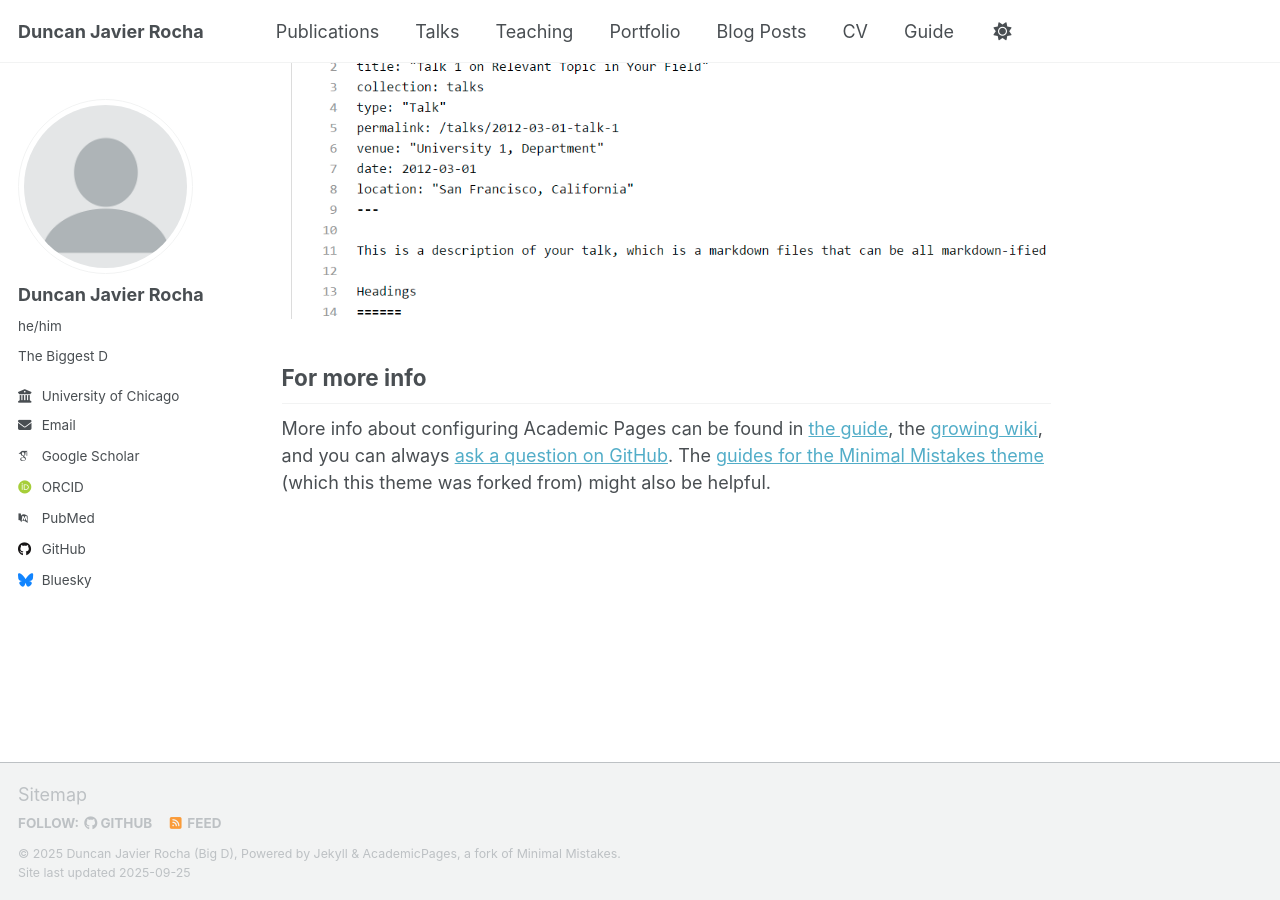
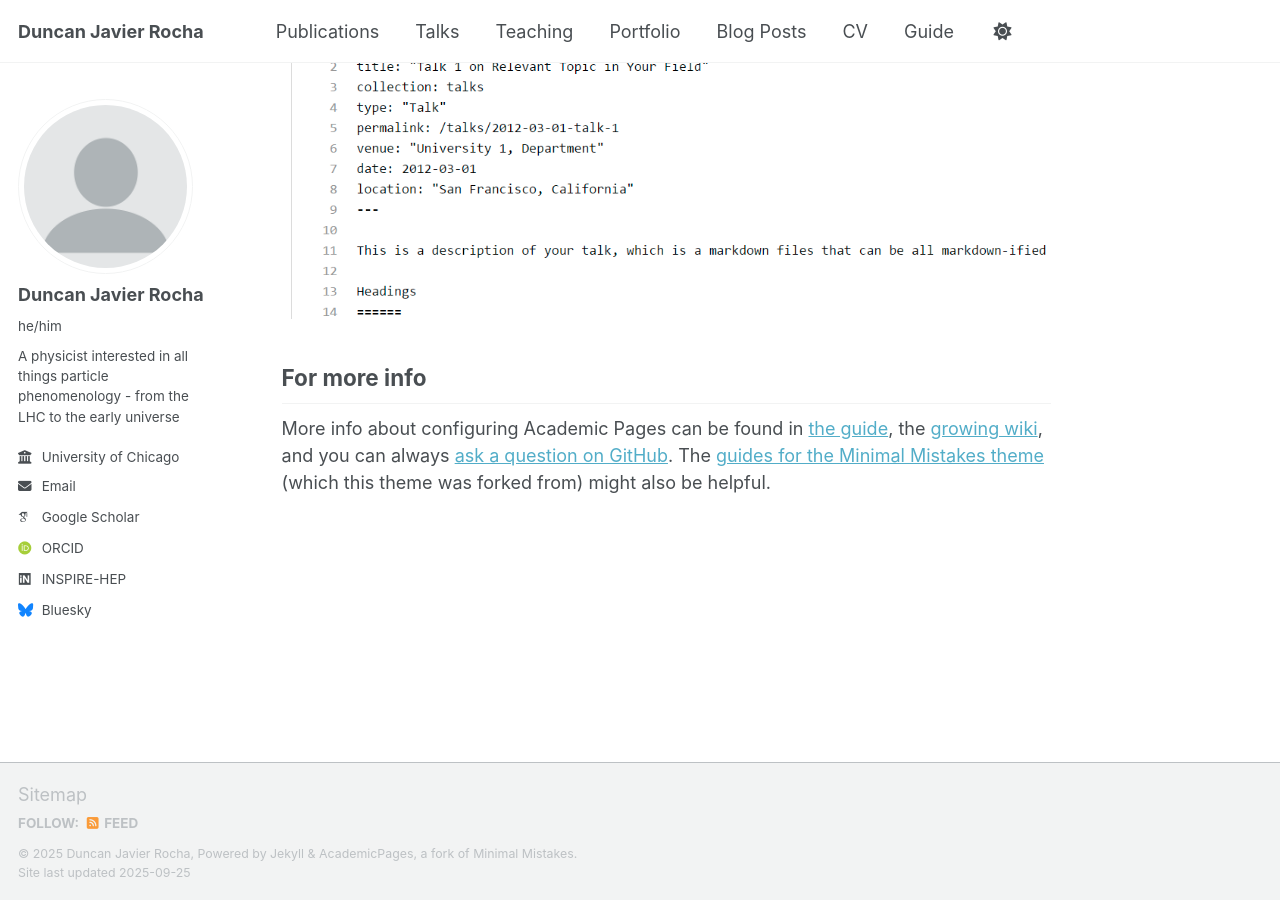
Before and after one commit to duncanrocha/duncanrocha.github.io, a Jekyll site: the page built from _pages/about.md, in a window 1280 px wide and 900 px high, scrolled down 2880 px. Built offline with Jekyll 4.4.1, drawn with Linux system fonts in a browser that asks for light colours; some web fonts are replaced; a script that is not in the unit is left out; some of the changed lines change nothing that is shown.

Commit message:
Update _config.yml

```diff
--- a/_config.yml
+++ b/_config.yml
@@ -11,12 +11,12 @@ locale                   : "en-US"
 site_theme               : "default" # Currently available options are "default", "air"
 title                    : "Duncan Javier Rocha"
 title_separator          : "-"
-name                     : &name "Duncan Javier Rocha (Big D)"
-description              : &description "Your Name's academic portfolio"   # Update this with a general description of your site, this is the default if not overridden by a page
-url                      : https://academicpages.github.io # The base hostname & protocol for your site e.g. "https://[your GitHub username].github.io",
+name                     : &name "Duncan Javier Rocha"
+description              : &description "Duncan Rocha's academic portfolio"   # Update this with a general description of your site, this is the default if not overridden by a page
+url                      : https://duncanrocha.github.io # The base hostname & protocol for your site e.g. "https://[your GitHub username].github.io",
                                                            # or if you already have some other page hosted on Github then use "https://[your GitHub username].github.io/[Your Repo Name]"
 baseurl                  : "" # the subpath of your site, e.g. "/blog"
-repository               : "academicpages/academicpages.github.io"
+repository               : "duncanrocha/duncanrocha.github.io"
 
 # Site Author - The following control what appear as part of the author content on the side bar.
 #               If a field is blank the icon and link will not appear, otherwise it will be shown.
@@ -26,8 +26,8 @@ author:
   avatar           : "profile.png"
   name             : "Duncan Javier Rocha"
   pronouns         : "he/him"
-  bio              : "The Biggest D"
-  location         : # "Earth"
+  bio              : "A physicist interested in all things particle phenomenology - from the LHC to the early universe"
+  location         : #
   employer         : "University of Chicago"
   uri              : # URL
   email            : "drocha@uchicago.edu"
@@ -36,11 +36,11 @@ author:
   academia         : # URL
   arxiv            : # URL - Update with the correct link to your profile
   googlescholar    : "https://scholar.google.com/citations?user=PS_CX0AAAAAJ"
-  inspire-hep      : # URL
+  inspire-hep      : "https://inspirehep.net/authors/2712952" # URL
   impactstory      : # URL
-  orcid            : "http://orcid.org/yourorcidurl"
+  orcid            : "http://orcid.org/0000-0002-8263-7982"
   semantic         : # URL
-  pubmed           : "https://www.ncbi.nlm.nih.gov/pubmed/?term=john+snow"
+  pubmed           : #"https://www.ncbi.nlm.nih.gov/pubmed/?term=john+snow"
   researchgate     : # URL
   scopus           : # URL
 
@@ -48,7 +48,7 @@ author:
   bitbucket        : # Username - Update with your username on the site
   codepen          : # Username
   dribbble         : # Username
-  github           : "academicpages"
+  github           : # "duncanrocha"
   kaggle           : # Username
   stackoverflow    : # User number or user number and name (i.e., use "1" or "1/jeff-atwood")
 
```
